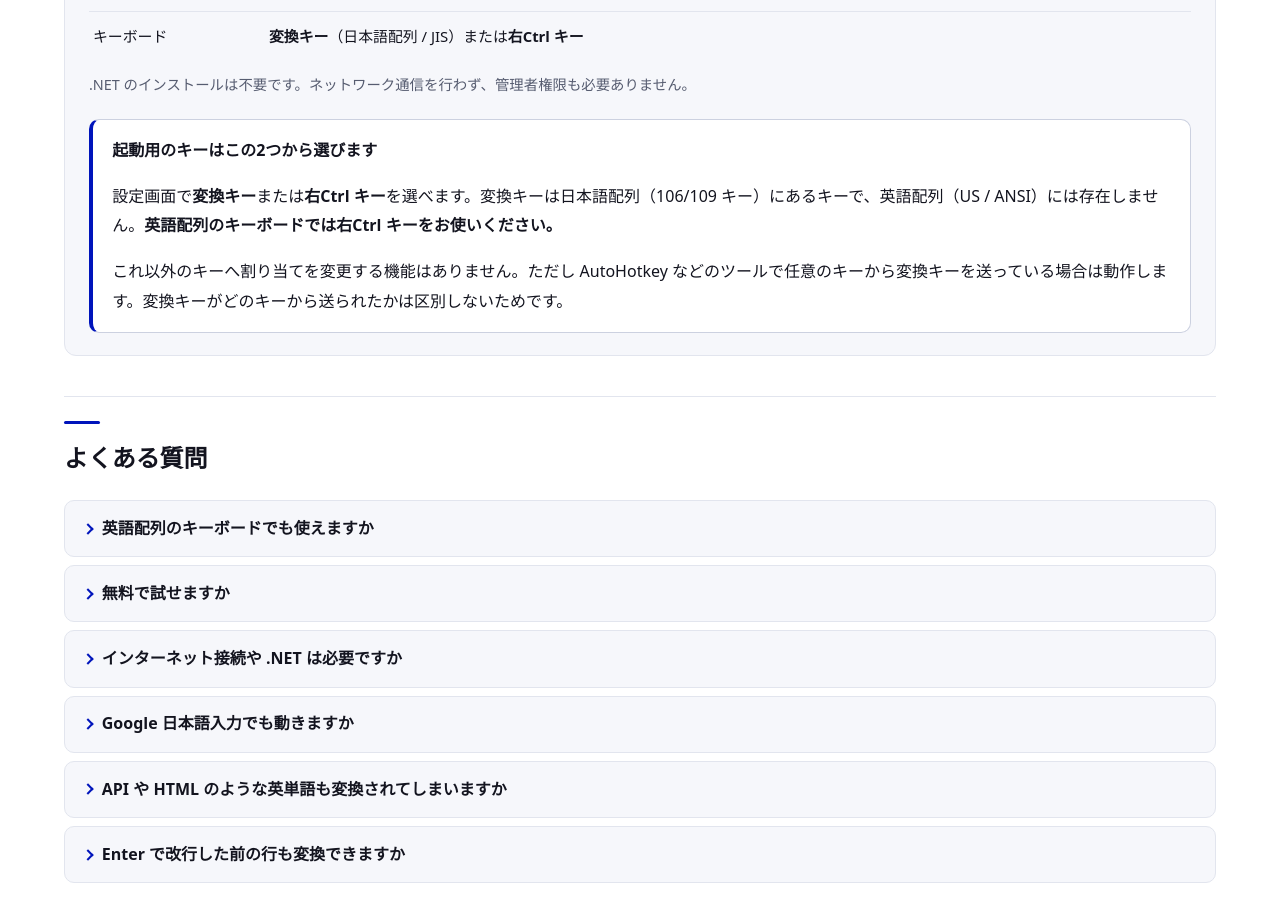
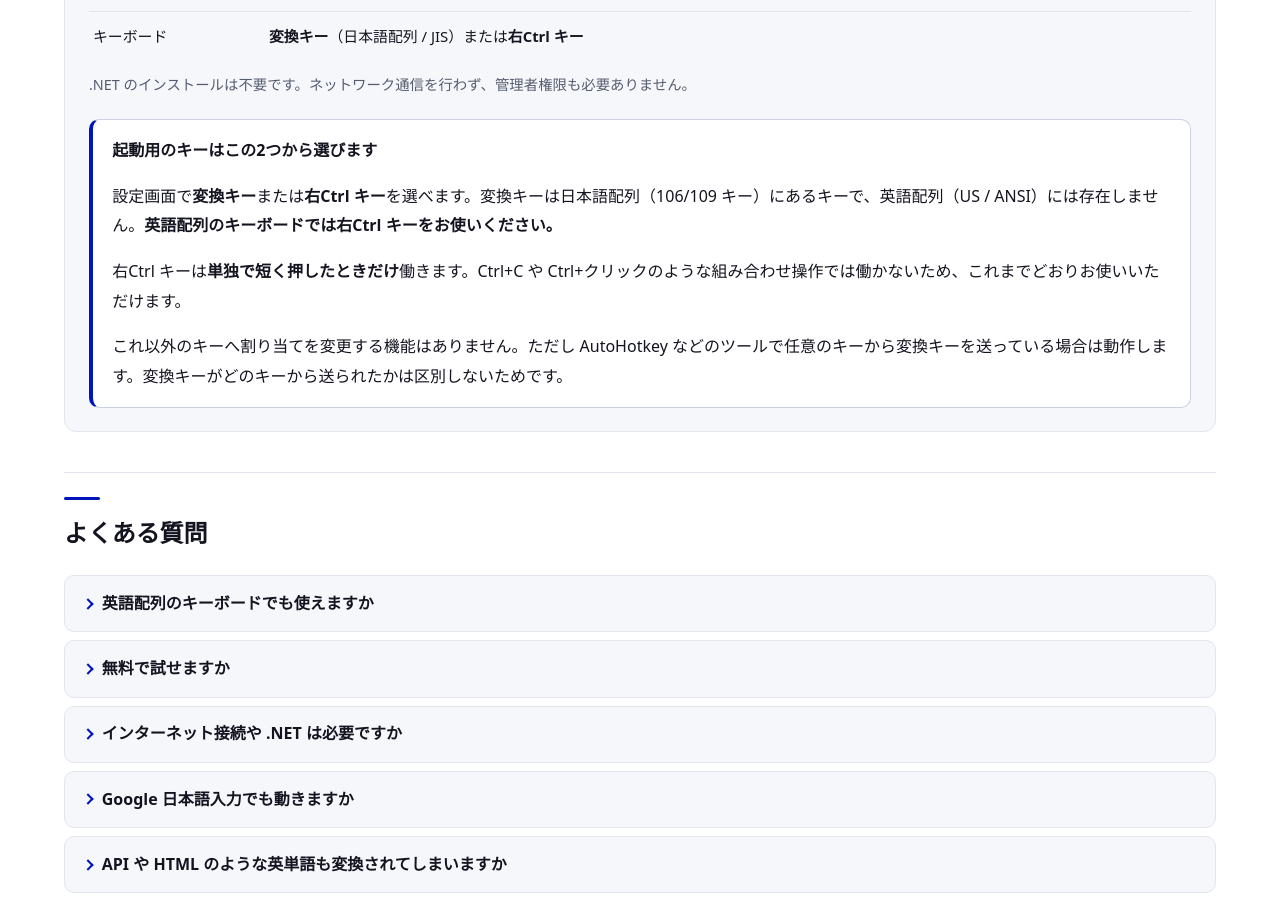
Before and after one commit to moappsupport/ro-maji_IME_Rescue, a Jekyll site: the page built from index.md, in a window 1280 px wide and 900 px high, scrolled down 4310 px. Built offline with Jekyll 4.4.1, drawn with Linux system fonts in a browser that asks for light colours.

Commit message:
右Ctrl が単独の短押しでのみ働く旨をサイトと Store 掲載文へ反映する
マウス操作との組み合わせ（Ctrl+クリック・Ctrl+ホイール）で誤発火しないよう
押下時間の判定を入れたため、「単独で押したときだけ働く」という説明を
実態に合わせる。あわせて SettingsForm.cs の UTF-8 BOM を外し、他の .cs と
揃える。

Co-Authored-By: Claude Opus 5 <noreply@anthropic.com>

```diff
--- a/index.md
+++ b/index.md
@@ -192,6 +192,7 @@ PDFwoexportshimasu  → PDFを得x歩rtします
 <div class="env-warn">
   <p class="note-title">起動用のキーはこの2つから選びます</p>
   <p>設定画面で<strong>変換キー</strong>または<strong>右Ctrl キー</strong>を選べます。変換キーは日本語配列（106/109 キー）にあるキーで、英語配列（US / ANSI）には存在しません。<strong>英語配列のキーボードでは右Ctrl キーをお使いください。</strong></p>
+  <p>右Ctrl キーは<strong>単独で短く押したときだけ</strong>働きます。Ctrl+C や Ctrl+クリックのような組み合わせ操作では働かないため、これまでどおりお使いいただけます。</p>
   <p>これ以外のキーへ割り当てを変更する機能はありません。ただし AutoHotkey などのツールで任意のキーから変換キーを送っている場合は動作します。変換キーがどのキーから送られたかは区別しないためです。</p>
 </div>
 
@@ -202,7 +203,7 @@ PDFwoexportshimasu  → PDFを得x歩rtします
 <div class="faq">
   <details>
     <summary>英語配列のキーボードでも使えますか</summary>
-    <p>使えます。設定画面で起動用のキーを「右Ctrl キー」に変更してください。変換キーは日本語配列（106/109 キー）にあるキーで英語配列（US / ANSI）には存在しませんが、右Ctrl キーはどちらの配列にもあります。右Ctrl キーを単独で押したときだけ働くため、Ctrl+C などの組み合わせ操作はこれまでどおり使えます。</p>
+    <p>使えます。設定画面で起動用のキーを「右Ctrl キー」に変更してください。変換キーは日本語配列（106/109 キー）にあるキーで英語配列（US / ANSI）には存在しませんが、右Ctrl キーはどちらの配列にもあります。右Ctrl キーを単独で短く押したときだけ働くため、Ctrl+C や Ctrl+クリックなどの組み合わせ操作はこれまでどおり使えます。</p>
   </details>
   <details>
     <summary>無料で試せますか</summary>
@@ -237,7 +238,7 @@ PDFwoexportshimasu  → PDFを得x歩rtします
       "name": "英語配列のキーボードでも使えますか",
       "acceptedAnswer": {
         "@type": "Answer",
-        "text": "使えます。設定画面で起動用のキーを「右Ctrl キー」に変更してください。変換キーは日本語配列（106/109 キー）にあるキーで英語配列（US / ANSI）には存在しませんが、右Ctrl キーはどちらの配列にもあります。右Ctrl キーを単独で押したときだけ働くため、Ctrl+C などの組み合わせ操作はこれまでどおり使えます。"
+        "text": "使えます。設定画面で起動用のキーを「右Ctrl キー」に変更してください。変換キーは日本語配列（106/109 キー）にあるキーで英語配列（US / ANSI）には存在しませんが、右Ctrl キーはどちらの配列にもあります。右Ctrl キーを単独で短く押したときだけ働くため、Ctrl+C や Ctrl+クリックなどの組み合わせ操作はこれまでどおり使えます。"
       }
     },
     {
```
